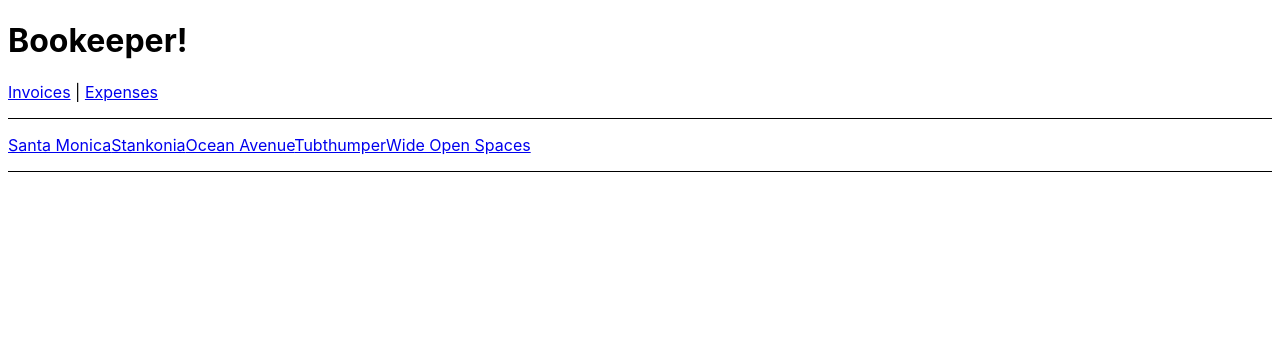
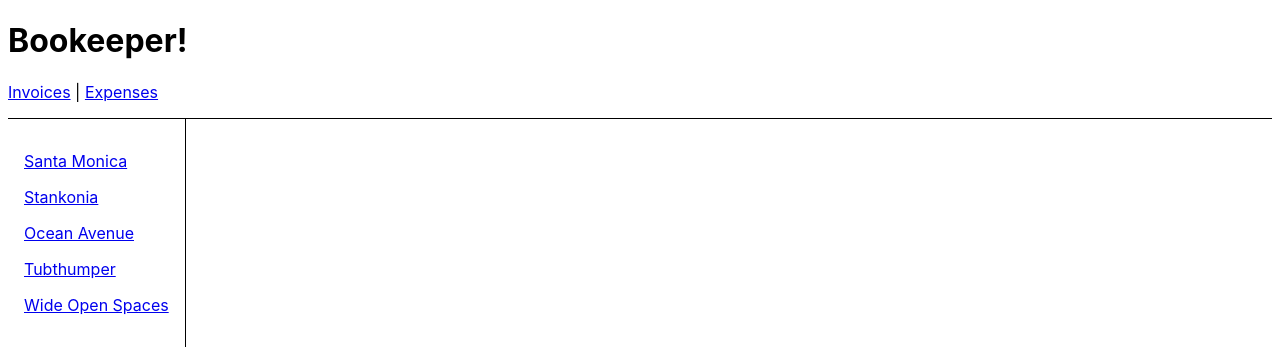
Before and after one commit to SungHyun627/react-router-tutorial, a React (Create React App) app: page /invoices in a window 1280 px wide. Shown: the top 354 px of the page. Built offline with nearby package versions, Linux system fonts and the light colour scheme.

Commit message:
style: add css property to severarl elements

```diff
--- a/src/index.css
+++ b/src/index.css
@@ -10,16 +10,29 @@ main {
   padding: 1rem 0;
 }
 
-nav {
+div > p {
+  padding: 1rem;
+}
+
+.select-item {
   border-bottom: solid 1px;
   padding-bottom: 1rem;
 }
 
 .invoice-list {
+  display: flex;
+}
+
+.invoice-list > nav {
+  border-right: solid 1px;
+  padding: 1rem;
+}
+
+.invoice-list > nav a {
   display: block;
   margin: 1rem 0;
 }
 
-div > p {
+.invoice-list > main {
   padding: 1rem;
 }
```
